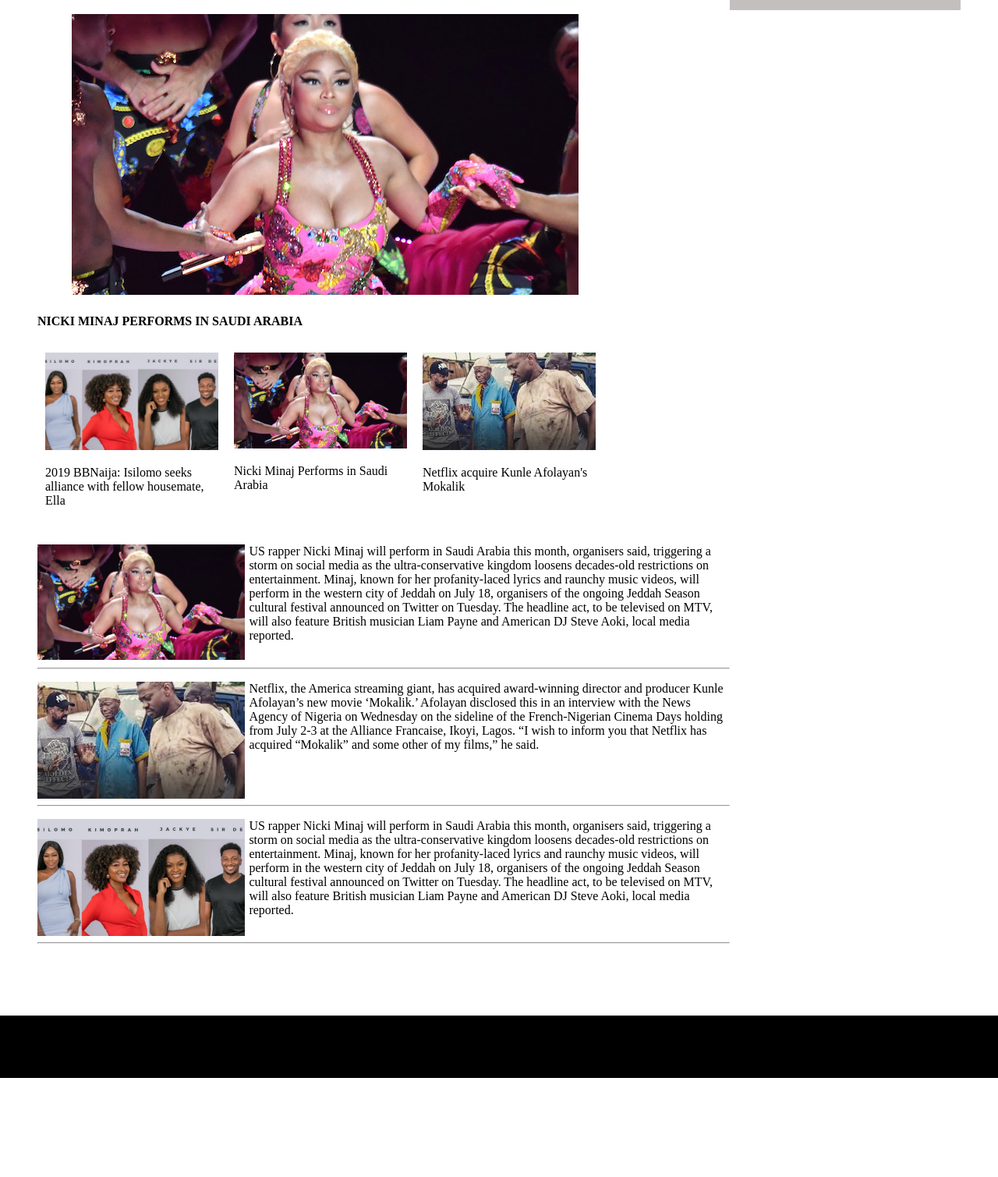
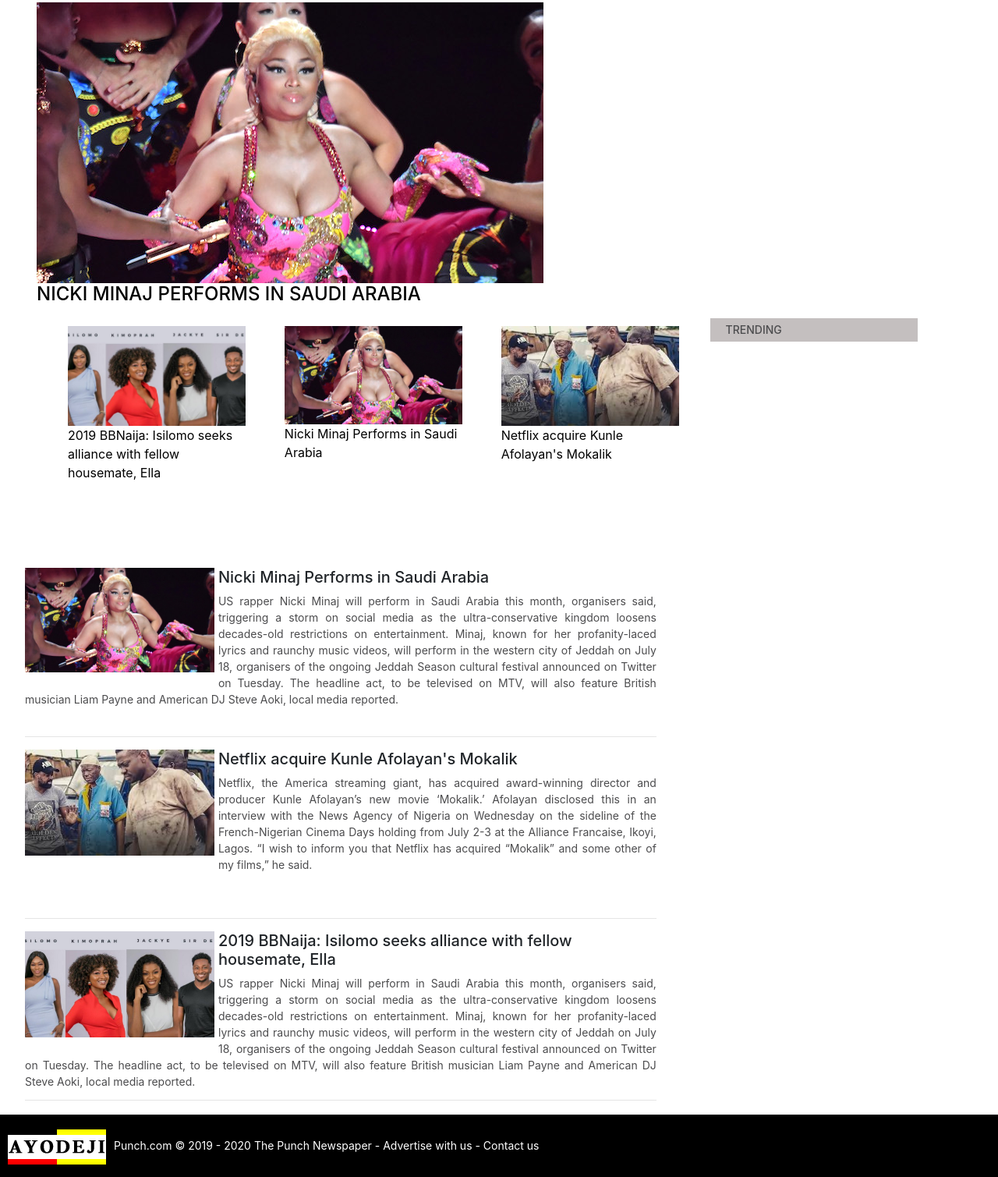
Before and after one commit to Oladunsi-web-designer/ALC-Project-One, a plain HTML site: page entertainment.html in a window 1280 px wide. Shown: the part 159-1668 px from the top of the page at 78% size. Before the commit the page ends 1541 px from the top, so only its background shows below. Drawn offline with nearby package versions, Linux system fonts and the light colour scheme.

Commit message:
updated entertainment page

```diff
--- a/entStyle.css
+++ b/entStyle.css
@@ -1,16 +1,11 @@
 body {
     margin: 0;
-}
-
-article,
-aside {
-    float: left;
 }
 
 /* header/menu styling starts here */
 header {
     width: 100%;
-    height: 50px;
+    height: 90px;
     box-shadow: 0 2px 2px rgba(0, 0, 0, .05);
     padding: 20px 0;
 }
@@ -164,12 +159,14 @@ ul.section-sidebar>li {
 
 /* entertainment articles styling starts here */
 main {
-    padding: 0 3em;
-    min-height: 800px;
+   padding: 1rem 2rem;
 }
-
-.enews-main {
-    width: 75%;
+.main-enews-header{
+    min-height: 1400px;
+}
+article h1{
+    font-family: playfair display;
+    font-weight: 600;
 }
 
 .main-enews-header-img {
@@ -177,27 +174,28 @@ main {
     margin: 0 auto;
     overflow: hidden;
 }
-
+.section-two{
+    width: 100%;
+    min-height: 300px;
+}
 .main-enews-header-img>img {
     width: 100%;
 }
 
-.main-enews-header>a {
+.main-enews-header>a,
+.headline a {
     color: #000000;
     text-decoration: none;
 }
 
-.main-enews-header>a:hover {
+.main-enews-header>a:hover,
+.headline a:hover {
     color: #f00a0a;
 }
 
-.bullet-enews {
-    height: 220px;
-}
-
 .b-enews {
-    width: 25%;
-    height: 100px;
+    width: 30%;
+    height: 200px;
     float: left;
     margin: 10px;
 }
@@ -227,27 +225,32 @@ main {
     height: auto;
 }
 
+.trending-news{
+    float: left;
+}
 .trending {
-    height: 40px;
+    height: 30px;
     background: rgb(196, 191, 191);
 
 }
 
 .trending h5 {
-    color: #ffffff;
-    line-height: 40px;
+    color: #4C4C4E;
+    line-height: 30px;
     margin-left: 20px;
+    font-size: 14px;
 }
 
 /* articles article */
 .enews-details {
+    width: 66.6%;
     margin: 20px 0;
     height: 600px;
 }
 
 .enews-details-main {
     width: 100%;
-    height: 150px;
+    height: 200px;
 }
 
 .enews-details-img {
@@ -262,7 +265,11 @@ main {
 .enews-details-img>img {
     width: 100%;
 }
-
+.enews-details-main p{
+    text-align: justify;
+    color: #4C4C4E;
+    font-size: 14px;
+}
 /* footer styling starts here */
 footer {
     clear: both;
@@ -270,3 +277,25 @@ footer {
     background: #000000;
     margin: 10px 0 0 0;
 }
+.foot-items{
+    line-height: 80px;
+    float: left;
+    width: 100%;
+}
+.foot-img{
+    float: left;
+    padding: 0 10px;
+}
+.foot-img img{
+    background: #ffffff;
+}
+.foot-items p{
+    color: #ffffff;
+    font-size: 14px;
+    margin: 0;
+}
+.foot-items p a{
+    text-decoration: none;
+    cursor: pointer;
+    color: #ffffff;
+}
--- a/entertainment.html
+++ b/entertainment.html
@@ -5,6 +5,8 @@
     <meta charset="utf-8">
     <meta http-equiv="X-UA-Compatible" content="IE=edge">
     <meta name="viewport" content="width=device-width, initial-scale=1">
+    <link rel="icon" type="image/png" href="ayodejiLogo.png">
+    <link rel="stylesheet" href="https://stackpath.bootstrapcdn.com/bootstrap/4.3.1/css/bootstrap.min.css" integrity="sha384-ggOyR0iXCbMQv3Xipma34MD+dH/1fQ784/j6cY/iJTQUOhcWr7x9JvoRxT2MZw1T" crossorigin="anonymous">
     <link rel="stylesheet" href="entStyle.css" type="text/css">
 </head>
 
@@ -82,18 +84,22 @@
     </header>
 
     <main>
-        <article class="enews-main">
-            <h2>ENTERTAINMENT</h2>
+        <article>
+            <h1>Entertainment</h1>
             <section class="main-enews-header">
-                <div class="main-enews-header-img">
-                    <a href=""><img src="nicki.jpg" alt="Nicki Minaj performs in Saudi Arabia"></a>
+                <div class="headline col-md-6">
+                <a href="">
+                    <figure>
+                            <img src="nicki.jpg" alt="Nicki Minaj performs in Saudi Arabia">
+                            <figcaption><h4>NICKI MINAJ PERFORMS IN SAUDI ARABIA</h4></figcaption>
+                    </figure>
+
+                </a>
                 </div>
-                <a href="">
-                    <h4>NICKI MINAJ PERFORMS IN SAUDI ARABIA</h4>
-                </a>
-            </section>
-            <section class="bullet-enews">
-                <div class="b-enews">
+            <section>
+            <div class="section-two col-md-12">
+            <div class="col-md-9">
+                <div class="b-enews col-md-4">
                     <div class="b-enews-img">
                         <img src="be-1.jpg" alt="News bulletin">
                     </div>
@@ -103,7 +109,7 @@
                         </a>
                     </p>
                 </div>
-                <div class="b-enews">
+                <div class="b-enews col-md-4">
                     <div class="b-enews-img">
                         <img src="nicki.jpg" alt="News bulletin">
                     </div>
@@ -113,7 +119,7 @@
                         </a>
                     </p>
                 </div>
-                <div class="b-enews">
+                <div class="b-enews col-md-4">
                     <div class="b-enews-img">
                         <img src="afolayan.jpg" alt="News bulletin">
                     </div>
@@ -123,13 +129,28 @@
                         </a>
                     </p>
                 </div>
+            </div>
+
+                        <div class="col-md-3 trending-news">
+                            <div class="trending">
+                            <h5>
+                                TRENDING
+                            </h5>
+                        </div>
+                    </div>
+
+
+</div>
             </section>
 
-            <article class="enews-details">
+
+
+            <section class="enews-details">
                 <div class="enews-details-main">
                     <div class="enews-details-img">
                         <img src="nicki.jpg" alt="nicki minaj performs in SA">
                     </div>
+                    <h5> Nicki Minaj Performs in Saudi Arabia</h5>
                     <p>
                         US rapper Nicki Minaj will perform in Saudi Arabia this month, organisers said, triggering a
                         storm on social media as the ultra-conservative kingdom loosens decades-old restrictions on
@@ -147,6 +168,7 @@
                     <div class="enews-details-img">
                         <img src="afolayan.jpg" alt="nicki minaj performs in SA">
                     </div>
+                    <h5>Netflix acquire Kunle Afolayan's Mokalik</h5>
                     <p>
                         Netflix, the America streaming giant, has acquired award-winning director and producer Kunle
                         Afolayan’s new movie ‘Mokalik.’
@@ -162,6 +184,7 @@
                     <div class="enews-details-img">
                         <img src="be-1.jpg" alt="nicki minaj performs in SA">
                     </div>
+                    <h5>2019 BBNaija: Isilomo seeks alliance with fellow housemate, Ella</h5>
                     <p>
                         US rapper Nicki Minaj will perform in Saudi Arabia this month, organisers said, triggering a
                         storm on social media as the ultra-conservative kingdom loosens decades-old restrictions on
@@ -175,23 +198,23 @@
 
                 </div>
                 <hr>
-            </article>
+            </section>
+            </section>
         </article>
 
-        <aside class="enews-side">
 
-            <div class="trending">
-                <h5>
-                    TRENDING
-                </h5>
-            </div>
-
-
-        </aside>
     </main>
     <div class="clearfix"></div>
     <footer>
-
+        <div class="foot-items">
+            <div class="foot-img">
+            <img src="ayodejiLogo.png" alt="logo">
+            </div>
+            <p>
+                <a href="">Punch.com</a>
+                &copy; 2019 - 2020 The Punch Newspaper - <a href="">Advertise with us</a> - <a href="">Contact us</a>
+            </p>
+        </div>
     </footer>
 </body>
 
```
